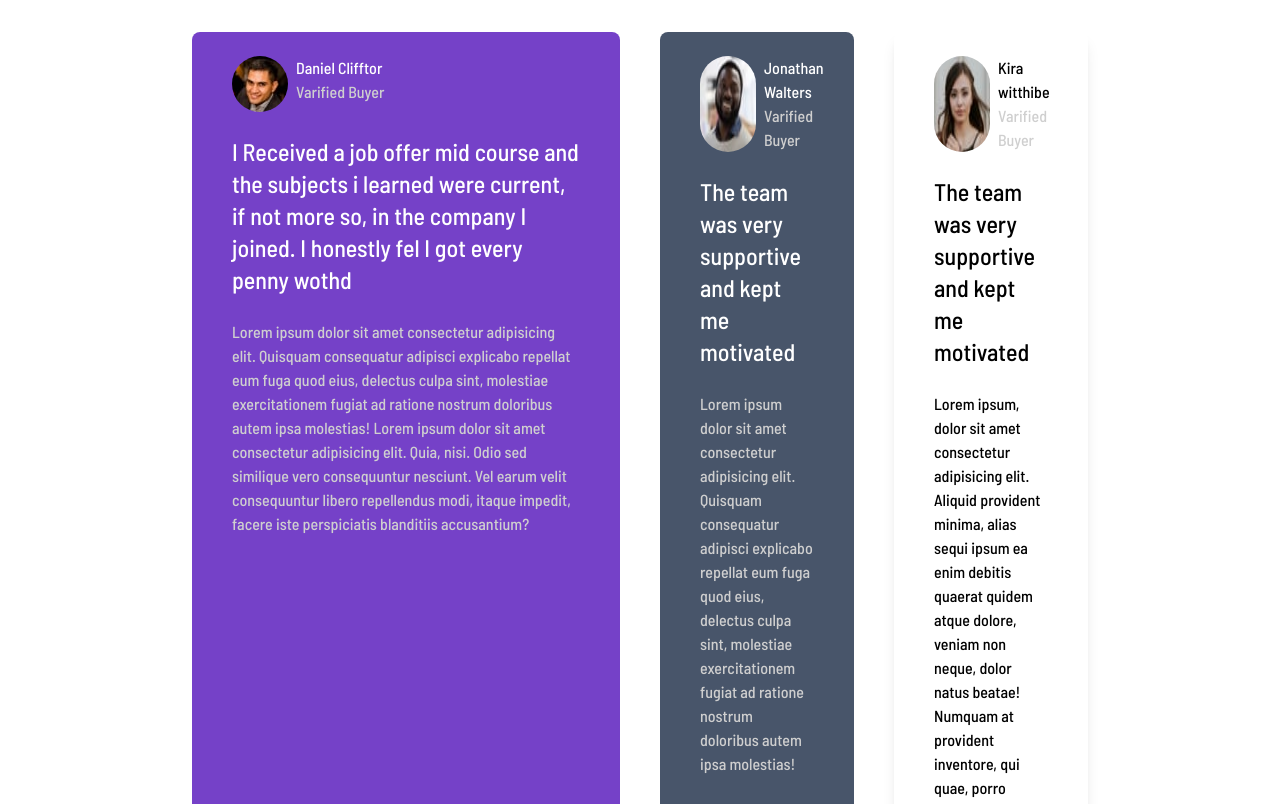
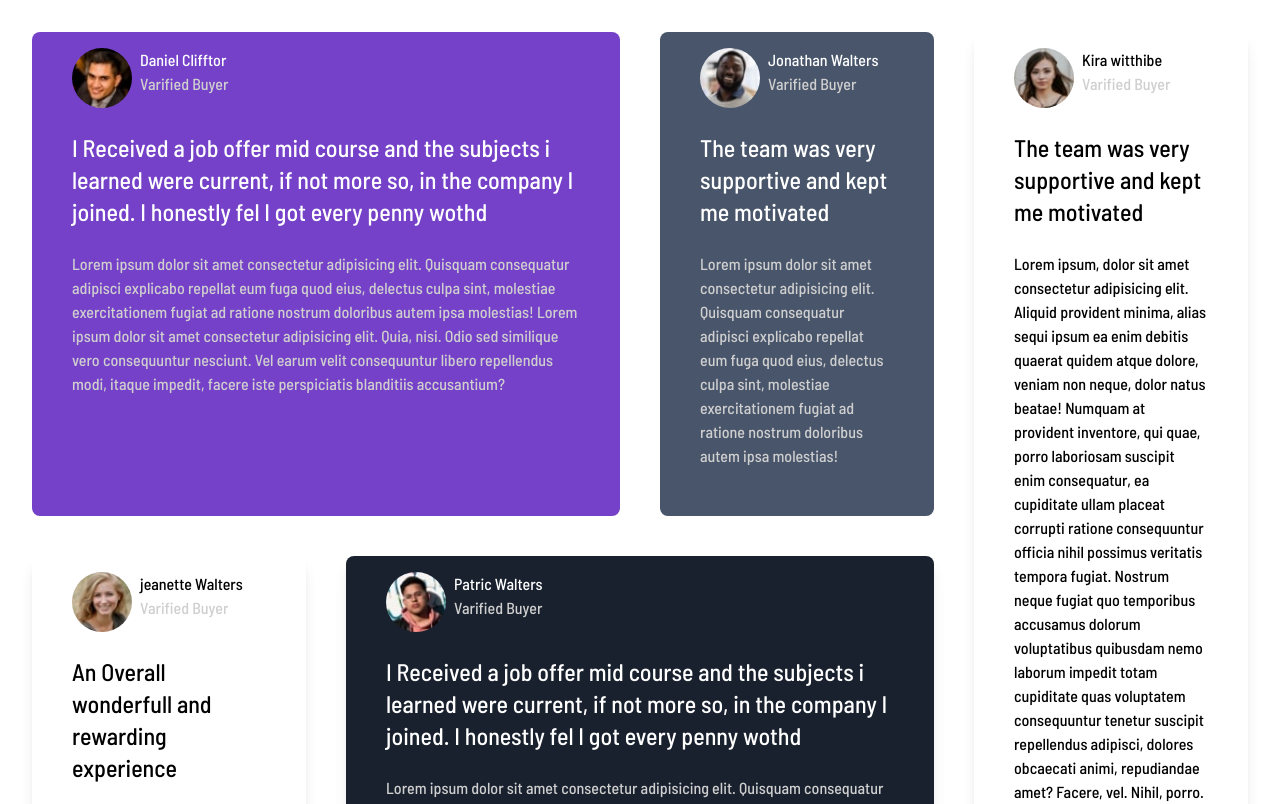
Before and after one commit to asad102/testimonials_grid_section, a plain HTML site: page index.html in a window 1280 px wide. Shown: the top 804 px of the page. Drawn offline with Linux system fonts and the light colour scheme.

Commit message:
slight change

```diff
--- a/index.html
+++ b/index.html
@@ -9,19 +9,19 @@
     <link rel="stylesheet" href="css/style.css">
 </head>
 <body class="font-sans font-[15px] ">
-    <section class="testimonials  lg:w-3/4 mx-auto  flex justify-center items-center p-8">
-        <div class="container ">
-            <div class="cards grid md:grid-cols-4 md:grid-rows-2 gap-10">
-                <div class="card-one flex flex-col gap-6 md:col-span-2 bg-Moderateviolet px-10 py-6 rounded-lg">
+    <section class="testimonials">
+        <div class="container  min-h-screen max-w-[1440px]  mx-auto  flex xl:flex-col flex-row  justify-center items-center p-8">
+            <div class="cards grid xl:grid-cols-4 xl:grid-rows-2 grid-cols-1 grid-rows-1 gap-10 ">
+                <div class="card-one flex flex-col gap-6 xl:col-span-2 col-span-1 bg-Moderateviolet px-10 py-4 rounded-lg">
                     <div class="heading flex gap-2">
-                        <img class="rounded-full" src="img/image-daniel.jpg" alt="">
+                        <img class="w-[60px] h-[60px] rounded-full" src="img/image-daniel.jpg" alt="">
                         <div class="title">
                             <h1 class="text-[#fff]">Daniel Clifftor</h1>
                             <span class="text-Lightgray">Varified Buyer</span>
                         </div>
                     </div>
                     <div class="quote">
-                        <h1 class="text-2xl text-[#fff]">I Received a job offer mid course and the subjects i learned were current, if not more so, in the company I joined.
+                        <h1 class="text-md xl:text-2xl text-[#fff]">I Received a job offer mid course and the subjects i learned were current, if not more so, in the company I joined.
                             I honestly fel I got every penny wothd</h1>
                     </div>
                     <div class="body text-Lightgray">
@@ -33,16 +33,16 @@
                         </p>
                     </div>
                 </div>
-                <div class="card-two flex flex-col gap-6 bg-darkgrayishblue px-10 py-6 rounded-lg">
+                <div class="card-two flex flex-col gap-6 bg-darkgrayishblue px-10 py-4 rounded-lg">
                     <div class="heading flex gap-2">
-                        <img class="rounded-full" src="img/image-jonathan.jpg" alt="">
+                        <img class="w-[60px] h-[60px] rounded-full" src="img/image-jonathan.jpg" alt="">
                         <div class="title">
                             <h1 class="text-[#fff]">Jonathan Walters</h1>
                             <span class="text-Lightgray">Varified Buyer</span>
                         </div>
                     </div>
                     <div class="quote">
-                        <h1 class="text-2xl text-[#fff]">The team was very supportive and kept me motivated</h1>
+                        <h1 class="text-md xl:text-2xl text-[#fff]">The team was very supportive and kept me motivated</h1>
                     </div>
                     <div class="body text-Lightgray">
                         <p>Lorem ipsum dolor sit amet consectetur adipisicing elit. Quisquam consequatur adipisci explicabo repellat eum fuga
@@ -50,16 +50,16 @@
                         </p>
                     </div>
                 </div>
-                <div class="card-three md:row-span-2  flex flex-col gap-6 bg-[#fff] px-10 py-6 rounded-lg shadow-lg">
+                <div class="card-three xl:row-span-2  flex flex-col gap-6 bg-[#fff] px-10 py-4 rounded-lg shadow-lg">
                     <div class="heading flex gap-2">
-                        <img class="rounded-full" src="img/image-kira.jpg" alt="">
+                        <img class="w-[60px] h-[60px] rounded-full" src="img/image-kira.jpg" alt="">
                         <div class="title">
                             <h1  class="text-[#000]">Kira witthibe</h1>
                             <span  class="text-Lightgray">Varified Buyer</span>
                         </div>
                     </div>
                     <div class="quote">
-                        <h1 class="text-2xl">The team was very supportive and kept me motivated</h1>
+                        <h1 class="text-md xl:text-2xl">The team was very supportive and kept me motivated</h1>
                     </div>
                     <div class="body">
                         <p>Lorem ipsum, dolor sit amet consectetur adipisicing elit. Aliquid provident minima,
@@ -72,16 +72,16 @@
                         </p>
                     </div>
                 </div>
-                <div class="card-four flex flex-col gap-6 bg-[#fff] px-10 py-6 rounded-lg shadow-lg">
+                <div class="card-four flex flex-col gap-6 bg-[#fff] px-10 py-4 rounded-lg shadow-lg">
                     <div class="heading flex gap-2">
-                        <img  class="rounded-full" src="img/image-jeanette.jpg" alt="">
+                        <img  class="w-[60px] h-[60px] rounded-full" src="img/image-jeanette.jpg" alt="">
                         <div class="title">
                             <h1 class="text-[#000]">jeanette Walters</h1>
                             <span class="text-Lightgray">Varified Buyer</span>
                         </div>
                     </div>
-                    <div class="quote text-2xl">
-                        <h1>An Overall wonderfull and rewarding experience</h1>
+                    <div class="quote">
+                        <h1 class="text-md xl:text-2xl">An Overall wonderfull and rewarding experience</h1>
                     </div>
                     <div class="body ">
                         <p>Lorem ipsum dolor sit amet consectetur adipisicing elit. Quisquam consequatur adipisci explicabo repellat eum fuga
@@ -89,16 +89,16 @@
                         </p>
                     </div>
                 </div>
-                <div class="card-five md:col-span-2 flex flex-col gap-6 bg-darkblackishblue px-10 py-6 rounded-lg shadow-lg text-[#fff]">
+                <div class="card-five xl:col-span-2 flex flex-col gap-6 bg-darkblackishblue px-10 py-4 rounded-lg shadow-lg text-[#fff]">
                     <div class="heading flex gap-2">
-                        <img class="rounded-full" src="img/image-patrick.jpg" alt="">
+                        <img class="w-[60px] h-[60px] rounded-full" src="img/image-patrick.jpg" alt="">
                         <div class="title">
                             <h1>Patric Walters</h1>
                             <span class="text-Lightgray">Varified Buyer</span>
                         </div>
                     </div>
-                    <div class="quote text-2xl">
-                        <h1>
+                    <div class="quote">
+                        <h1 class="text-md xl:text-2xl">
                             I Received a job offer mid course and the subjects i learned were current, if not more so, in the company I joined.
                             I honestly fel I got every penny wothd
                         </h1>
```
Also changed, not shown: css/style.css.
